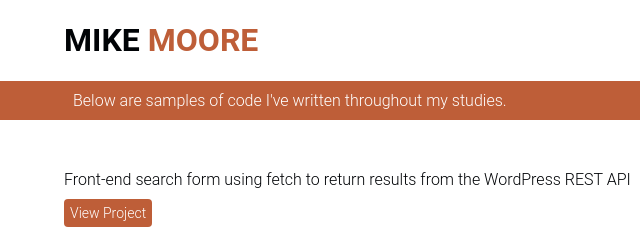
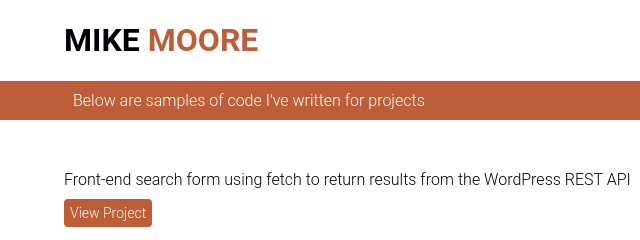
Before and after one commit to mdmoore/mdmoore.github.io, a plain HTML site: page index.html in a window 1280 px wide. Shown: the top 240 px of the page, 0-640 px from the left. Drawn offline with Linux system fonts and the light colour scheme.

Commit message:
update message

```diff
--- a/index.html
+++ b/index.html
@@ -21,7 +21,7 @@
 
         <div class="intro">
             <div class="container">
-                Below are samples of code I've written throughout my studies.
+                Below are samples of code I've written for projects
             </div>
         </div>
 
```
